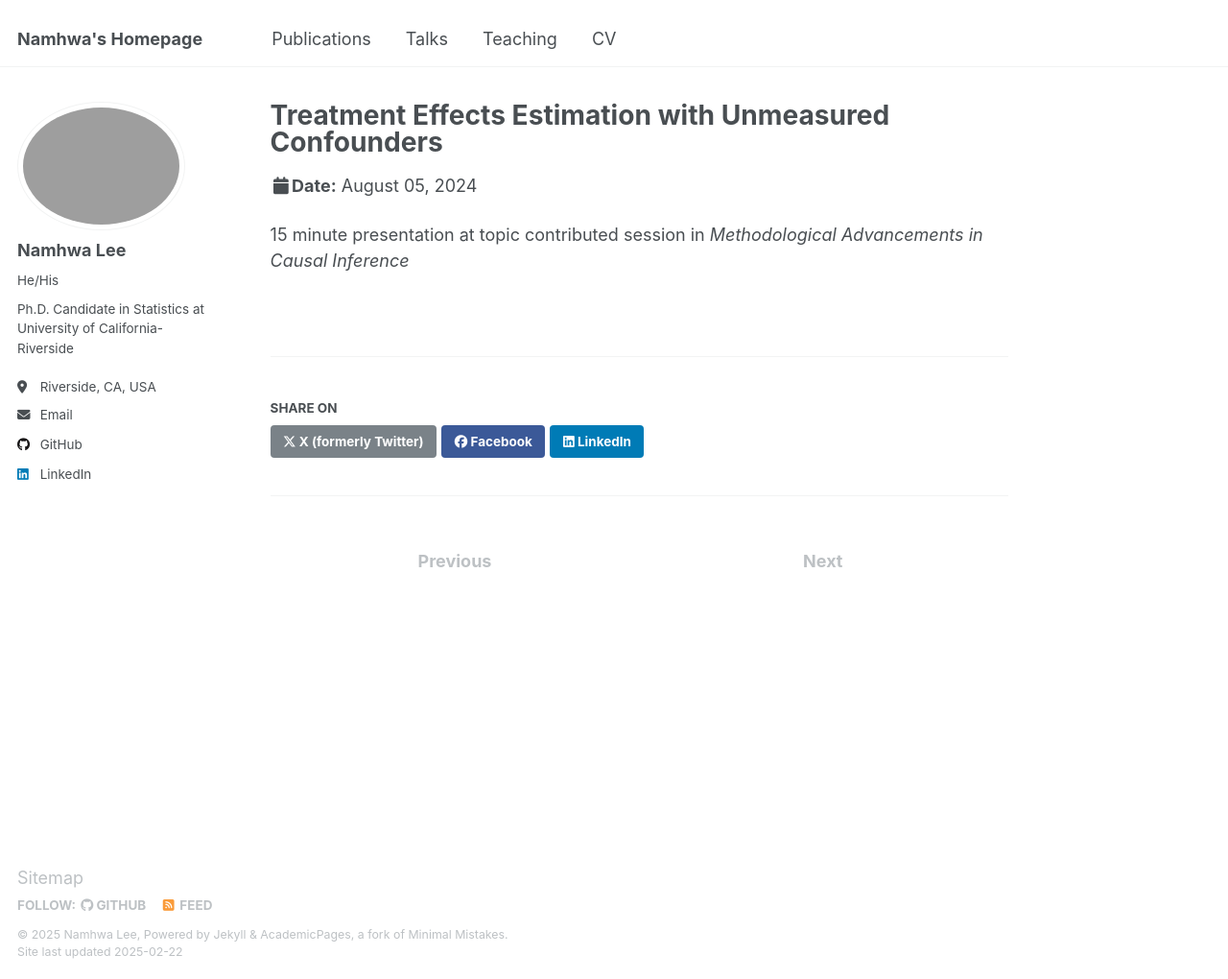
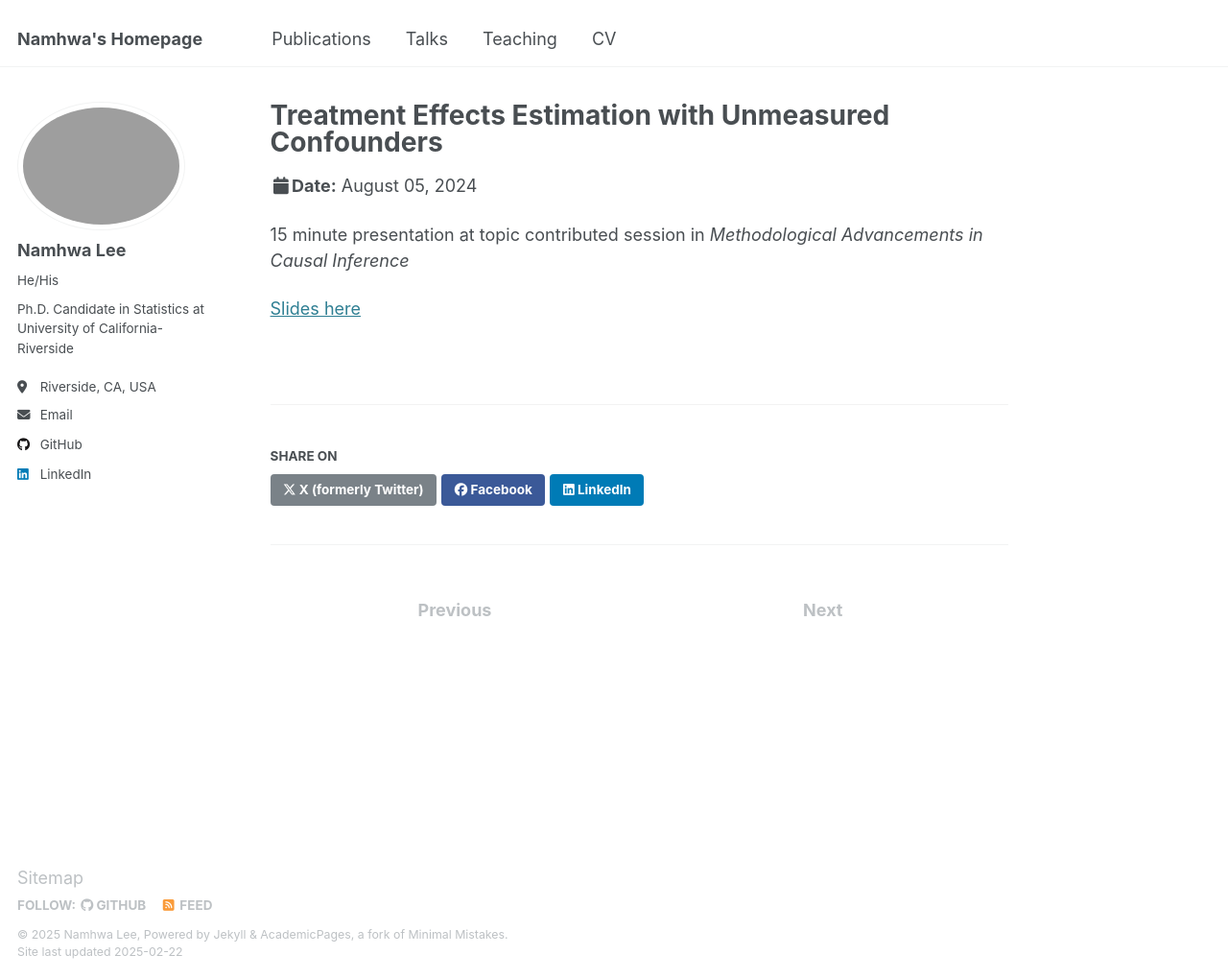
Before and after one commit to NamhwaLee/NamhwaLee.github.io, a Jekyll site: the page built from _talks/JSM2024-talk.md, in a window 1280 px wide and 1020 px high. Shown: the whole window at 96% size. Built offline with Jekyll 4.4.1, drawn with Linux system fonts in a browser that asks for light colours.

Commit message:
Update JSM2024-talk.md

```diff
--- a/_talks/JSM2024-talk.md
+++ b/_talks/JSM2024-talk.md
@@ -9,3 +9,5 @@ location: "Portland, Oregon"
 ---
 
 15 minute presentation at topic contributed session in *Methodological Advancements in Causal Inference*
+
+[Slides here](http://example2.com)
```
